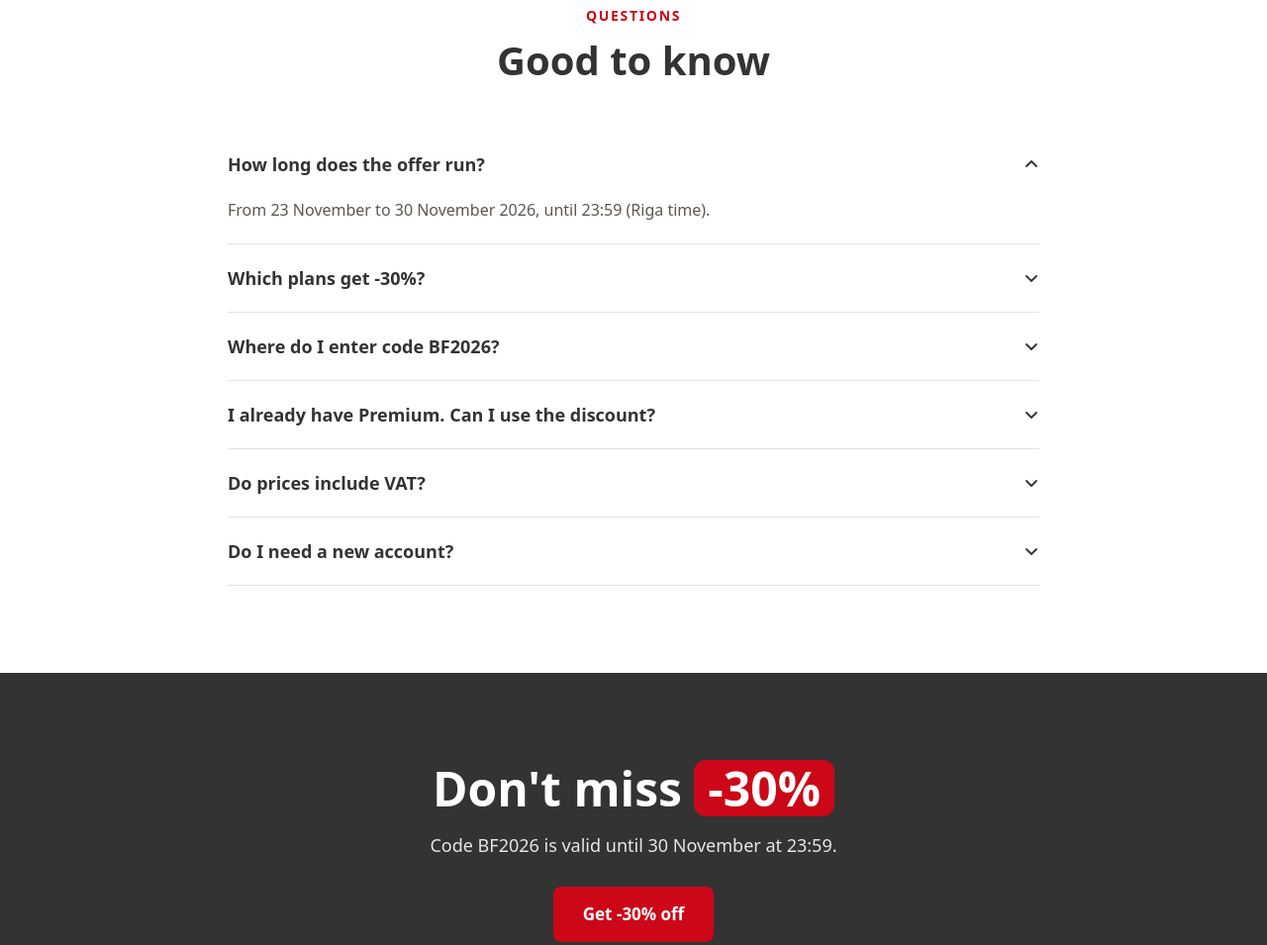
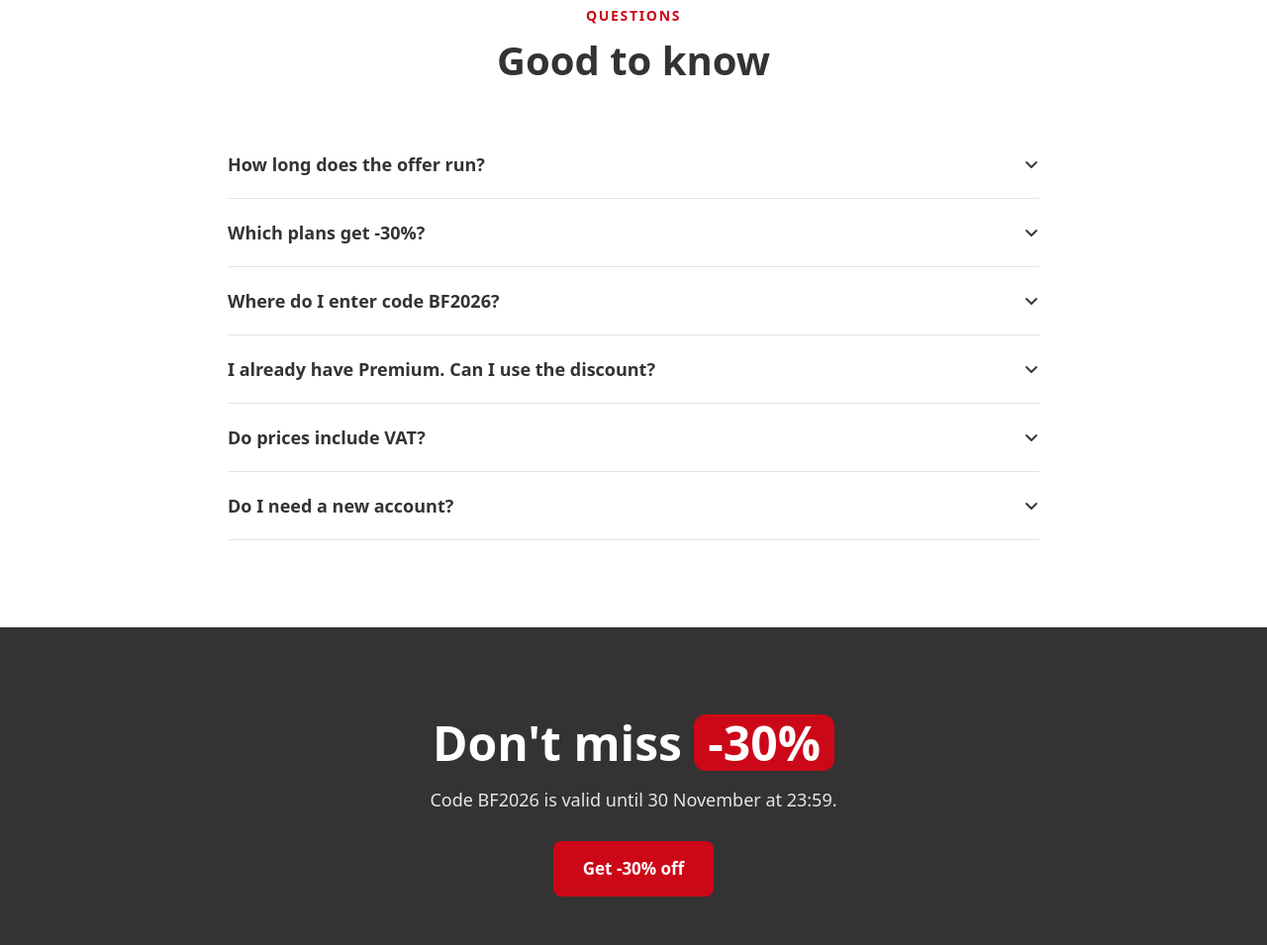
Before and after one commit to INBOKSS/why, a plain HTML site: page black-friday-lv/en/index.html in a window 1280 px wide. Shown: the part 3529-4484 px from the top of the page at 99% size. Drawn offline with Linux system fonts and the light colour scheme.

Commit message:
BF landing LV: first FAQ closed by default (EN page)

```diff
--- a/black-friday-lv/en/index.html
+++ b/black-friday-lv/en/index.html
@@ -420,7 +420,7 @@
       <h2>Good to know</h2>
     </div>
     <div class="faq">
-      <div class="faq-item open"><button class="faq-q" type="button" aria-expanded="true"><span>How long does the offer run?</span><svg width="16" height="16" viewBox="0 0 16 16" fill="none" aria-hidden="true"><path d="m3 6 5 5 5-5" stroke="#333" stroke-width="1.8" stroke-linecap="round" stroke-linejoin="round"/></svg></button><div class="faq-a"><p>From 23 November to 30 November 2026, until 23:59 (Riga time).</p></div></div>
+      <div class="faq-item"><button class="faq-q" type="button" aria-expanded="false"><span>How long does the offer run?</span><svg width="16" height="16" viewBox="0 0 16 16" fill="none" aria-hidden="true"><path d="m3 6 5 5 5-5" stroke="#333" stroke-width="1.8" stroke-linecap="round" stroke-linejoin="round"/></svg></button><div class="faq-a"><p>From 23 November to 30 November 2026, until 23:59 (Riga time).</p></div></div>
       <div class="faq-item"><button class="faq-q" type="button" aria-expanded="false"><span>Which plans get -30%?</span><svg width="16" height="16" viewBox="0 0 16 16" fill="none" aria-hidden="true"><path d="m3 6 5 5 5-5" stroke="#333" stroke-width="1.8" stroke-linecap="round" stroke-linejoin="round"/></svg></button><div class="faq-a"><p>All Inbox.lv Premium 1-year and 3-year plans: 150 GB, 300 GB and 1 TB. The discount doesn't apply to monthly payments.</p></div></div>
       <div class="faq-item"><button class="faq-q" type="button" aria-expanded="false"><span>Where do I enter code BF2026?</span><svg width="16" height="16" viewBox="0 0 16 16" fill="none" aria-hidden="true"><path d="m3 6 5 5 5-5" stroke="#333" stroke-width="1.8" stroke-linecap="round" stroke-linejoin="round"/></svg></button><div class="faq-a"><p>If you open the payment page with a button on this page, the code is already added. If you open <a href="https://billing.inbox.lv/premium/mail?language=en&coupon=BF2026&storage_option=mail_plus_300&billing=premium_1_year_(300gb)&utm_source=inbox.lv&utm_medium=landing&utm_campaign=black_friday_2026&utm_content=en_faq#coupon">billing.inbox.lv</a> another way, enter BF2026 in the discount code field before you pay.</p></div></div>
       <div class="faq-item"><button class="faq-q" type="button" aria-expanded="false"><span>I already have Premium. Can I use the discount?</span><svg width="16" height="16" viewBox="0 0 16 16" fill="none" aria-hidden="true"><path d="m3 6 5 5 5-5" stroke="#333" stroke-width="1.8" stroke-linecap="round" stroke-linejoin="round"/></svg></button><div class="faq-a"><p>Yes. With code BF2026 you can extend or upgrade your plan by choosing a 1-year or 3-year period.</p></div></div>
```
